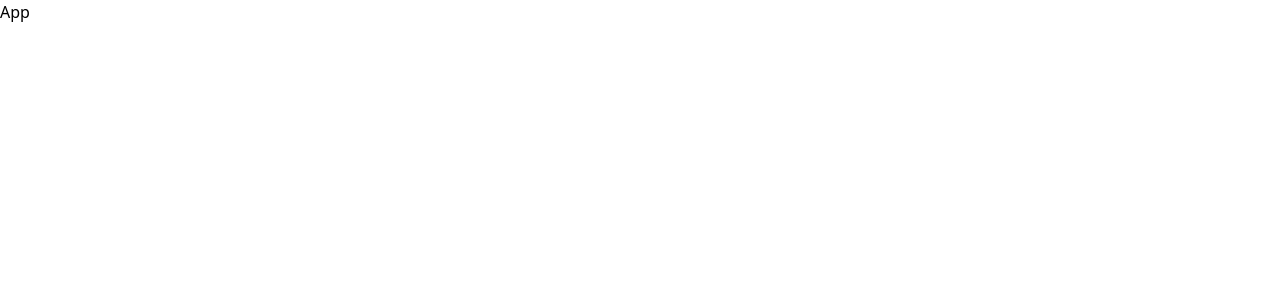
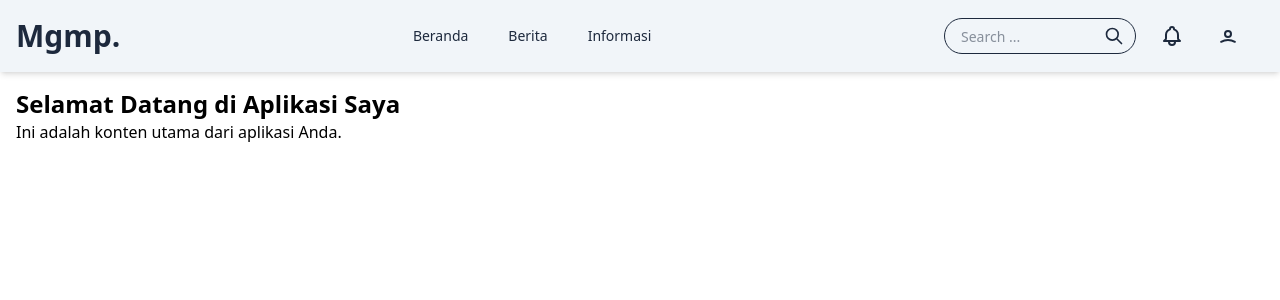
Before and after one commit to msyfk/mgmp, a React (Vite) app: page / in a window 1280 px wide. Shown: the top 300 px of the page. Built offline with nearby package versions, Linux system fonts and the light colour scheme.

Commit message:
Membuat Navbar

```diff
--- a/src/App.jsx
+++ b/src/App.jsx
@@ -1,9 +1,16 @@
-import React from 'react'
+import React from 'react';
+import Navbar from './components/Navbar.jsx';
 
 const App = () => {
   return (
-    <div>App</div>
-  )
+    <div>
+      <Navbar />
+      <div className="p-4">
+        <h1 className="text-2xl font-bold">Selamat Datang di Aplikasi Saya</h1>
+        <p>Ini adalah konten utama dari aplikasi Anda.</p>
+      </div>
+    </div>
+  );
 }
 
-export default App
+export default App;
--- /dev/null
+++ b/src/components/Navbar.jsx
@@ -0,0 +1,86 @@
+import React, { useState } from 'react';
+
+const Navbar = () => {
+  // State untuk mengontrol visibilitas menu mobile
+  const [isMobileMenuOpen, setMobileMenuOpen] = useState(false);
+
+  return (
+    <nav className="bg-slate-100 p-4 relative shadow-md">
+      {/* Container Utama */}
+      <div className="container mx-auto flex items-center justify-between">
+        {/* 1. Grup Kiri: Logo */}
+        <div className="text-slate-800 text-3xl font-extrabold">
+          <a href="#">Mgmp.</a>
+        </div>
+
+        {/* 2. Grup Tengah: Link Navigasi (Hanya Desktop) */}
+        <div className="hidden md:flex items-center space-x-4">
+          <a href="#" className="text-slate-800 hover:bg-red hover:text-white px-3 py-2 rounded-full text-sm font-medium">Beranda</a>
+          <a href="#" className="text-slate-800 hover:bg-red hover:text-white px-3 py-2 rounded-full text-sm font-medium">Berita</a>
+          <a href="#" className="text-slate-800 hover:bg-red hover:text-white px-3 py-2 rounded-full text-sm font-medium">Informasi</a>
+        </div>
+
+        {/* 3. Grup Kanan: Search, Notifikasi, Akun, dan Menu Mobile */}
+        <div className="flex items-center space-x-2 sm:space-x-4">
+          {/* Menu Search */}
+          <div className="relative hidden sm:block">
+            <input
+              type="text"
+              className="bg-transparent border-1 text-slate-800 h-9 px-4 pr-10 rounded-full text-sm focus:outline-none w-32 sm:w-48"
+              placeholder="Search ..."
+            />
+            <button type="submit" className="absolute right-0 top-0 mt-2 mr-3">
+              <svg className="h-5 w-5 text-slate-800" fill="none" strokeLinecap="round" strokeLinejoin="round" strokeWidth="2" viewBox="0 0 24 24" stroke="currentColor">
+                <path d="M21 21l-6-6m2-5a7 7 0 11-14 0 7 7 0 0114 0z"></path>
+              </svg>
+            </button>
+          </div>
+
+          {/* Tombol Notifikasi */}
+          <button className="p-2 rounded-full text-slate-800 hover:text-white hover:bg-red focus:outline-none">
+            <svg className="h-6 w-6" fill="none" viewBox="0 0 24 24" stroke="currentColor">
+              <path strokeLinecap="round" strokeLinejoin="round" strokeWidth="2" d="M15 17h5l-1.405-1.405A2.032 2.032 0 0118 14.158V11a6.002 6.002 0 00-4-5.659V5a2 2 0 10-4 0v.341C7.67 6.165 6 8.388 6 11v3.159c0 .538-.214 1.055-.595 1.436L4 17h5m6 0v1a3 3 0 11-6 0v-1m6 0H9" />
+            </svg>
+          </button>
+
+          {/* Tombol Akun */}
+          <button className="p-2 rounded-full text-slate-800 hover:text-white hover:bg-red focus:outline-none">
+            <svg className="h-6 w-6" fill="none" viewBox="0 0 24 24" stroke="currentColor">
+              <path strokeLinecap="round" strokeLinejoin="round" strokeWidth="2" d="M5.121 17.804A13.937 13.937 0 0112 16c2.5 0 4.847.655 6.879 1.804M15 10a3 3 0 11-6 0 3 3 0 016 0z" />
+            </svg>
+          </button>
+
+          {/* Tombol Menu Mobile */}
+          <div className="md:hidden">
+            <button
+              onClick={() => setMobileMenuOpen(!isMobileMenuOpen)}
+              className="p-2 rounded-md text-white hover:text-white hover:bg-red-800"
+            >
+              {isMobileMenuOpen ? (
+                // Ikon 'X' saat menu terbuka
+                <svg className="h-6 w-6" fill="none" viewBox="0 0 24 24" stroke="currentColor"><path strokeLinecap="round" strokeLinejoin="round" strokeWidth="2" d="M6 18L18 6M6 6l12 12" /></svg>
+              ) : (
+                // Ikon hamburger saat menu tertutup
+                <svg className="h-6 w-6" fill="none" viewBox="0 0 24 24" stroke="currentColor"><path strokeLinecap="round" strokeLinejoin="round" strokeWidth="2" d="M4 6h16M4 12h16m-7 6h7" /></svg>
+              )}
+            </button>
+          </div>
+        </div>
+      </div>
+
+      {/* Daftar Menu Mobile (Tampil/Sembunyi) */}
+      {isMobileMenuOpen && (
+        <div className="md:hidden bg-red-800">
+          <div className="px-2 pt-2 pb-3 space-y-1 sm:px-3">
+            <a href="#" className="text-gray-300 hover:bg-gray-700 hover:text-white block px-3 py-2 rounded-md text-base font-medium">Beranda</a>
+            <a href="#" className="text-gray-300 hover:bg-gray-700 hover:text-white block px-3 py-2 rounded-md text-base font-medium">Tentang</a>
+            <a href="#" className="text-gray-300 hover:bg-gray-700 hover:text-white block px-3 py-2 rounded-md text-base font-medium">Layanan</a>
+            <a href="#" className="text-gray-300 hover:bg-gray-700 hover:text-white block px-3 py-2 rounded-md text-base font-medium">Kontak</a>
+          </div>
+        </div>
+      )}
+    </nav>
+  );
+}
+
+export default Navbar;
--- a/src/index.css
+++ b/src/index.css
@@ -1 +1,5 @@
 @import "tailwindcss";
+
+@theme {
+  --color-red: #AB0B28;
+}
```
